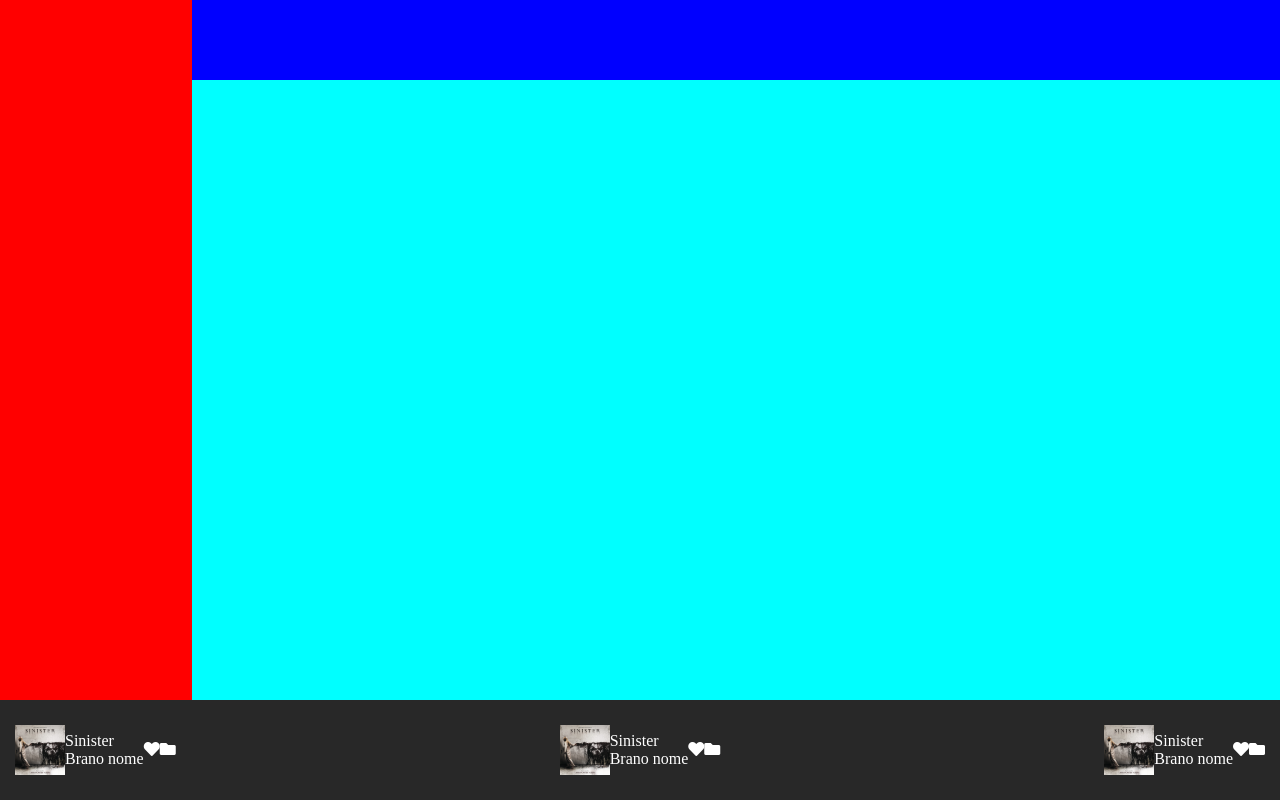
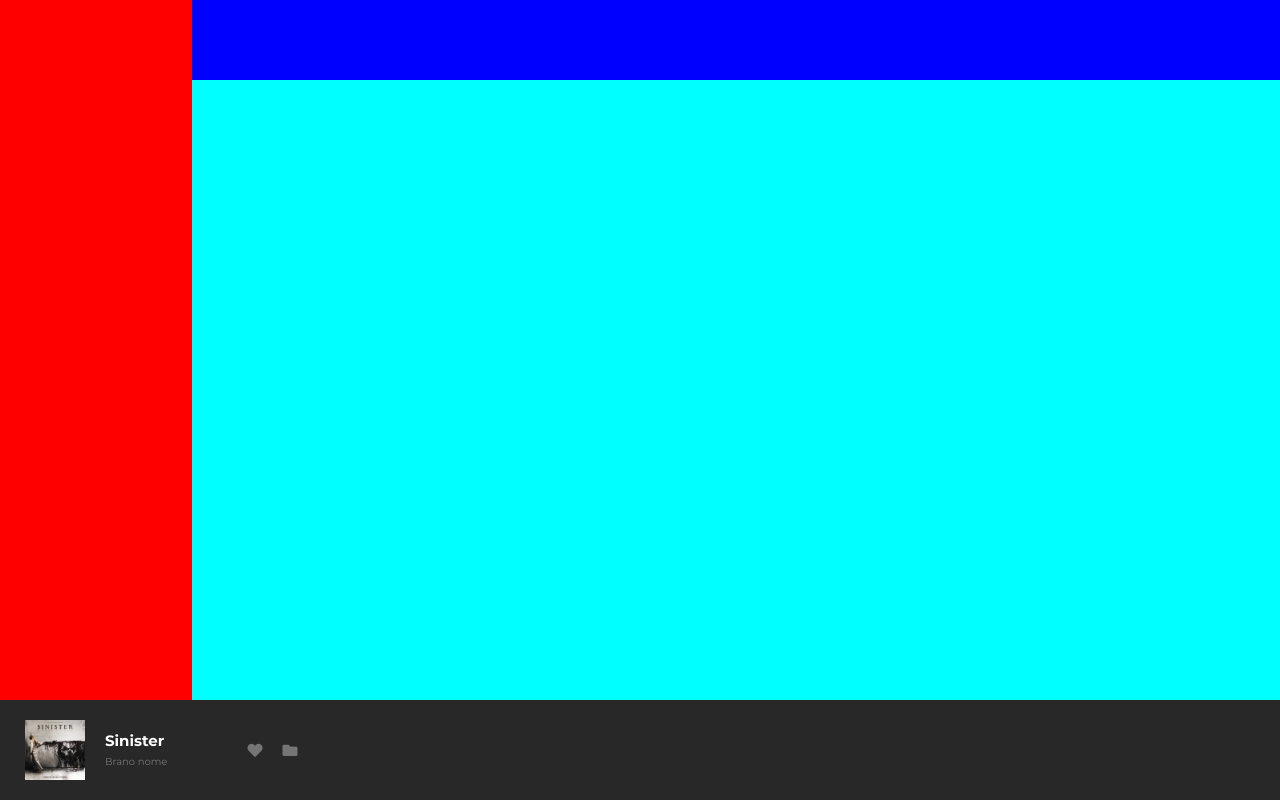
Before and after one commit to TommasoLodesani/html-css-spotifyweb, a plain HTML site: page index.html in a window 1280 px wide. Drawn offline with Linux system fonts and the light colour scheme.

Commit message:
footer col-sx

```diff
--- a/css/style.css
+++ b/css/style.css
@@ -2,6 +2,10 @@
     margin: 0;
     padding: 0;
     box-sizing: border-box;
+}
+
+body{
+    font-family: 'Montserrat', sans-serif;
 }
 
 ul{
@@ -10,7 +14,7 @@ ul{
 
 a{
     text-decoration: none;
-    color: white;
+   /* color: white;  */
 }
 
 
@@ -66,12 +70,42 @@ footer ul{
 
 }
 
-footer ul .img-footer{
-    width: 50px;
-    height: 50px;
+footer .col-sx ul .img-footer{
+    width: 60px;
+    height: 60px;
 }
 
-footer ul .img-footer img{
+footer .col-sx ul .img-footer img{
     max-width: 100%;
     max-height: 100%;
 }
+
+footer .col-sx ul li {
+    margin: 0 10px;
+
+}
+
+footer .col-sx ul li .artist {
+    font-size: 15px;
+    color: white;
+    font-weight: bold;
+
+}
+
+footer .col-sx ul li .song{
+    font-size: 10px;
+    color: #757575;
+}
+
+
+footer .col-sx ul li .heart{
+    font-size: 15px;
+    margin-left: 60px;
+    color: #757575;
+
+}
+
+footer .col-sx ul li .folder{
+    font-size: 15px;
+    color: #757575;
+}
--- a/index.html
+++ b/index.html
@@ -4,6 +4,9 @@
     <meta charset="UTF-8">
     <meta http-equiv="X-UA-Compatible" content="IE=edge">
     <meta name="viewport" content="width=device-width, initial-scale=1.0">
+    <link rel="preconnect" href="https://fonts.googleapis.com">
+    <link rel="preconnect" href="https://fonts.gstatic.com" crossorigin>
+    <link href="https://fonts.googleapis.com/css2?family=Montserrat:wght@100;200;300;400;500;600;700&display=swap" rel="stylesheet">
     <link rel="stylesheet" href="https://cdnjs.cloudflare.com/ajax/libs/font-awesome/5.15.3/css/all.min.css">
     <link rel="stylesheet" href="css/style.css">
     <title>Spotify</title>
@@ -46,16 +49,17 @@
 
                 </li>
                 <li>
-                    <a href="">Sinister</a> <br>
-                    <a href="">Brano nome</a>
+                    <a class="artist" href=""> Sinister</a> <br>
+                    <a class="song" href="">Brano nome</a>
                 </li>
+
                 <li>
-                    <a href="">
+                    <a class="heart" href="">
                         <i class="fas fa-heart"></i>
                     </a>
                 </li>
                 <li>
-                    <a href="">
+                    <a class="folder" href="">
                         <i class="fas fa-folder"></i>
                     </a>
                 </li>
@@ -65,60 +69,12 @@
         </div>
         <div class="col-cen">
 
-            <ul>
-                <li>
-                    <div class="img-footer">
-                        <img src="img/sinister.jpeg" alt="">
-                    </div>
 
-
-                </li>
-                <li>
-                    <a href="">Sinister</a> <br>
-                    <a href="">Brano nome</a>
-                </li>
-                <li>
-                    <a href="">
-                        <i class="fas fa-heart"></i>
-                    </a>
-                </li>
-                <li>
-                    <a href="">
-                        <i class="fas fa-folder"></i>
-                    </a>
-                </li>
-
-
-            </ul>
 
         </div>
         <div class="col-dx">
 
-            <ul>
-                <li>
-                    <div class="img-footer">
-                        <img src="img/sinister.jpeg" alt="">
-                    </div>
 
-
-                </li>
-                <li>
-                    <a href="">Sinister</a> <br>
-                    <a href="">Brano nome</a>
-                </li>
-                <li>
-                    <a href="">
-                        <i class="fas fa-heart"></i>
-                    </a>
-                </li>
-                <li>
-                    <a href="">
-                        <i class="fas fa-folder"></i>
-                    </a>
-                </li>
-
-
-            </ul>
 
         </div>
 
```
